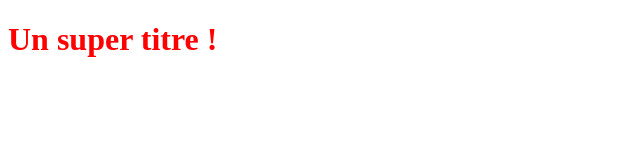
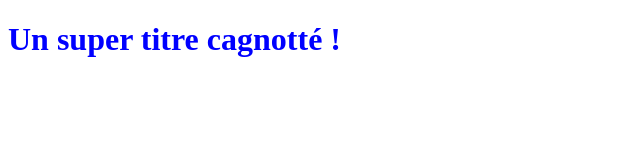
Before and after one commit to TheSmartisen/hello-world-patoche, a plain HTML site: page index.html in a window 1280 px wide. Shown: the whole page, without its empty margins (0-640 px from the left). Drawn offline with Linux system fonts and the light colour scheme.

Commit message:
Réalisation de la partie cagnot côté front end

```diff
--- a/index.html
+++ b/index.html
@@ -5,6 +5,6 @@
    <link rel="stylesheet" type="text/css" href="styles.css">
 </head>
 <body>
-   <h1>Un super titre !</h1>
+   <h1>Un super titre cagnotté !</h1>
 </body>
 </html>
--- a/styles.css
+++ b/styles.css
@@ -1,3 +1,3 @@
 h1 {
-    color: red;
+    color: blue;
  }
```
